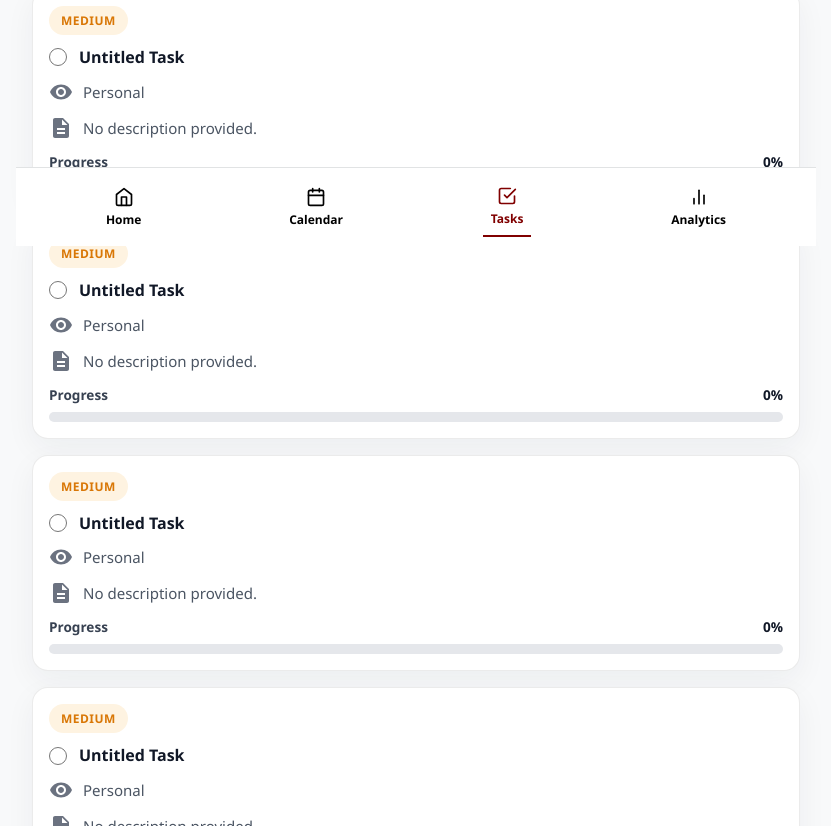
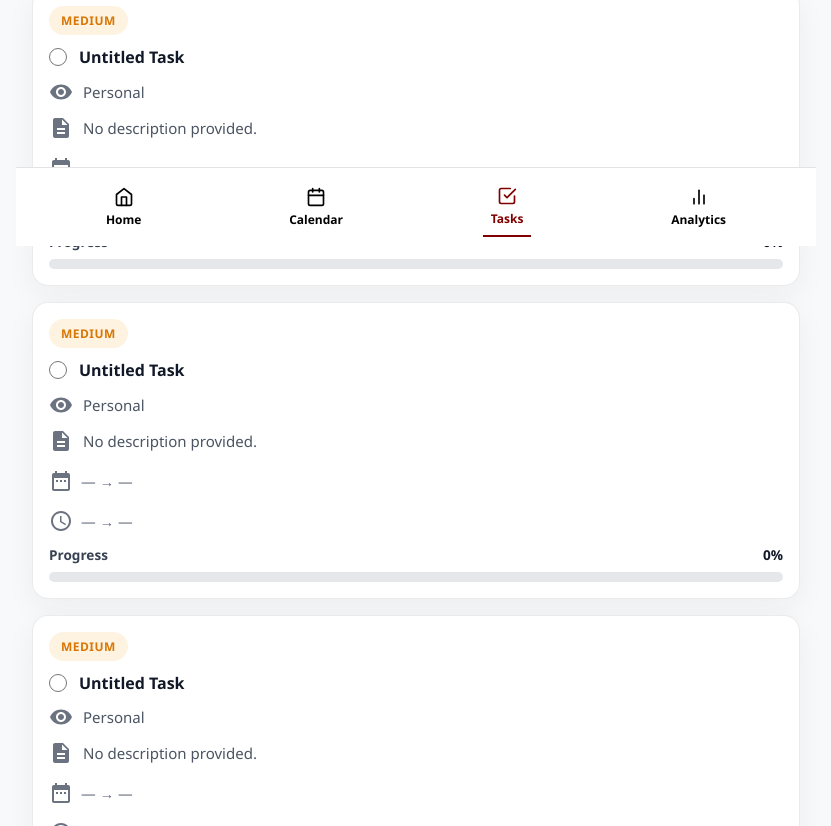
Before and after one commit to medinalander66/TRACKv2, a React (Vite) app in the folder web-user/: page /Tasks in a window 1280 px wide. Shown: the part 554-1380 px from the top of the page, without its empty margins (224-1055 px from the left). Built offline with nearby package versions, Linux system fonts and the light colour scheme.

Commit message:
Task Page : Date Range and Time Range

```diff
--- a/web-user/src/components/tasks/TaskCard.jsx
+++ b/web-user/src/components/tasks/TaskCard.jsx
@@ -1,6 +1,8 @@
 import React from "react";
 import VisibilityIcon from "@mui/icons-material/Visibility";
 import DescriptionIcon from "@mui/icons-material/Description";
+import DateRangeIcon from "@mui/icons-material/DateRange";
+import AccessTimeIcon from "@mui/icons-material/AccessTime";
 import styles from "../../styles/components/tasks/TaskCard.module.css";
 
 function calculateProgress(assignments = []) {
@@ -64,6 +66,24 @@ function TaskCard({
         </div>
       </div>
 
+      <div className={styles.infoRow}>
+        <div className={styles.dateSection}>
+          <DateRangeIcon className={styles.infoIcon} />
+          <span>
+            {task.dateRange || (task.startDate || "—") + " → " + (task.endDate || "—")}
+          </span>
+        </div>
+      </div>
+
+      <div className={styles.infoRow}>
+        <div className={styles.timeSection}>
+          <AccessTimeIcon className={styles.infoIcon} />
+          <span>
+            {task.timeRange || (task.startTime || "—") + " → " + (task.endTime || "—")}
+          </span>
+        </div>
+      </div>
+
       <div className={styles.progressSection}>
         <div className={styles.progressLabelRow}>
           <span className={styles.progressLabel}>Progress</span>
--- a/web-user/src/styles/components/tasks/TaskCard.module.css
+++ b/web-user/src/styles/components/tasks/TaskCard.module.css
@@ -74,6 +74,24 @@
   gap: 8px;
 }
 
+.dateSection {
+  display: flex;
+  align-items: center;
+  gap: 8px;
+  color: #6b7280;
+  font-size: 0.92rem;
+  padding-top: 4px;
+}
+
+.timeSection {
+  display: flex;
+  align-items: center;
+  gap: 8px;
+  color: #6b7280;
+  font-size: 0.92rem;
+  padding-top: 4px;
+}
+
 .infoItem {
   display: inline-flex;
   align-items: center;
```
